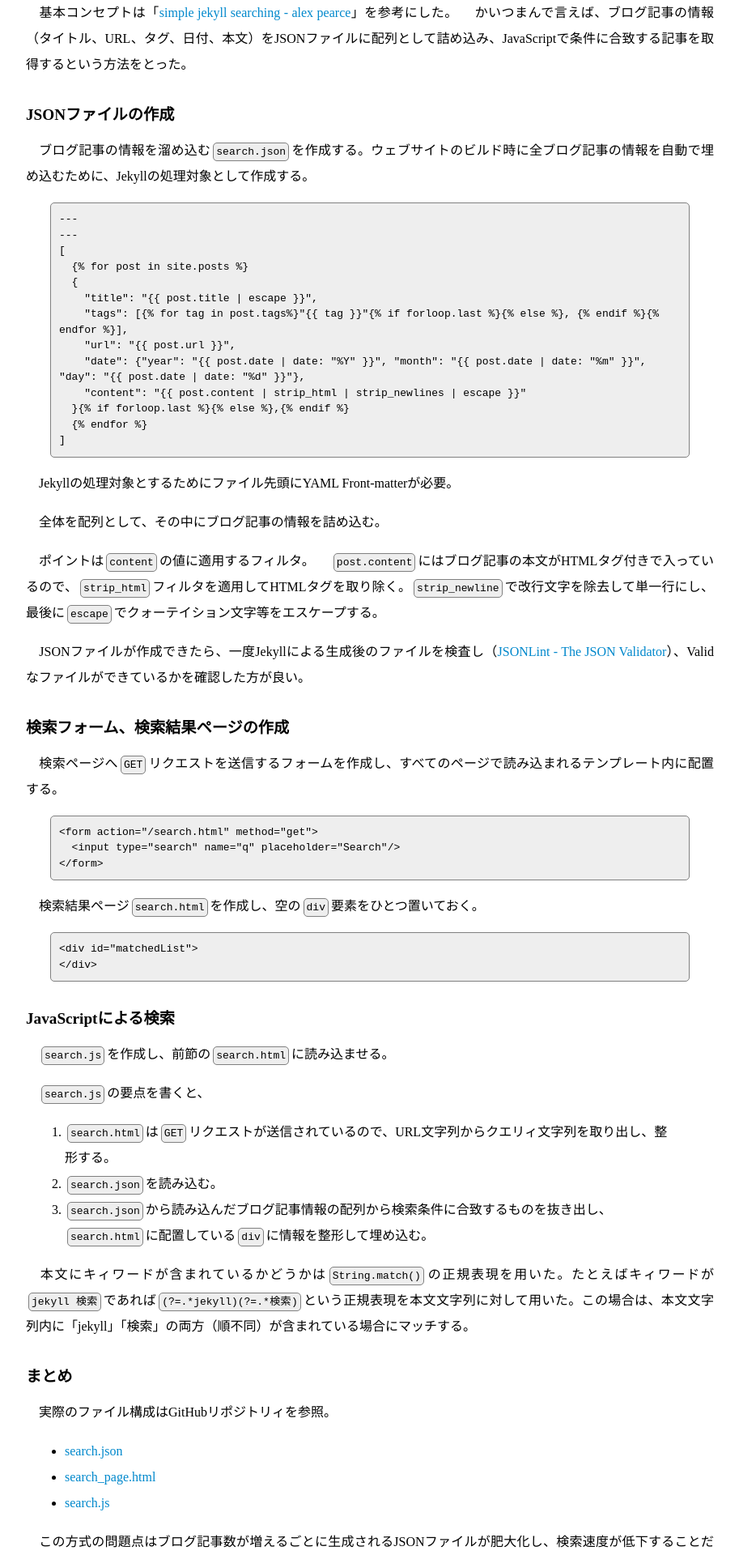
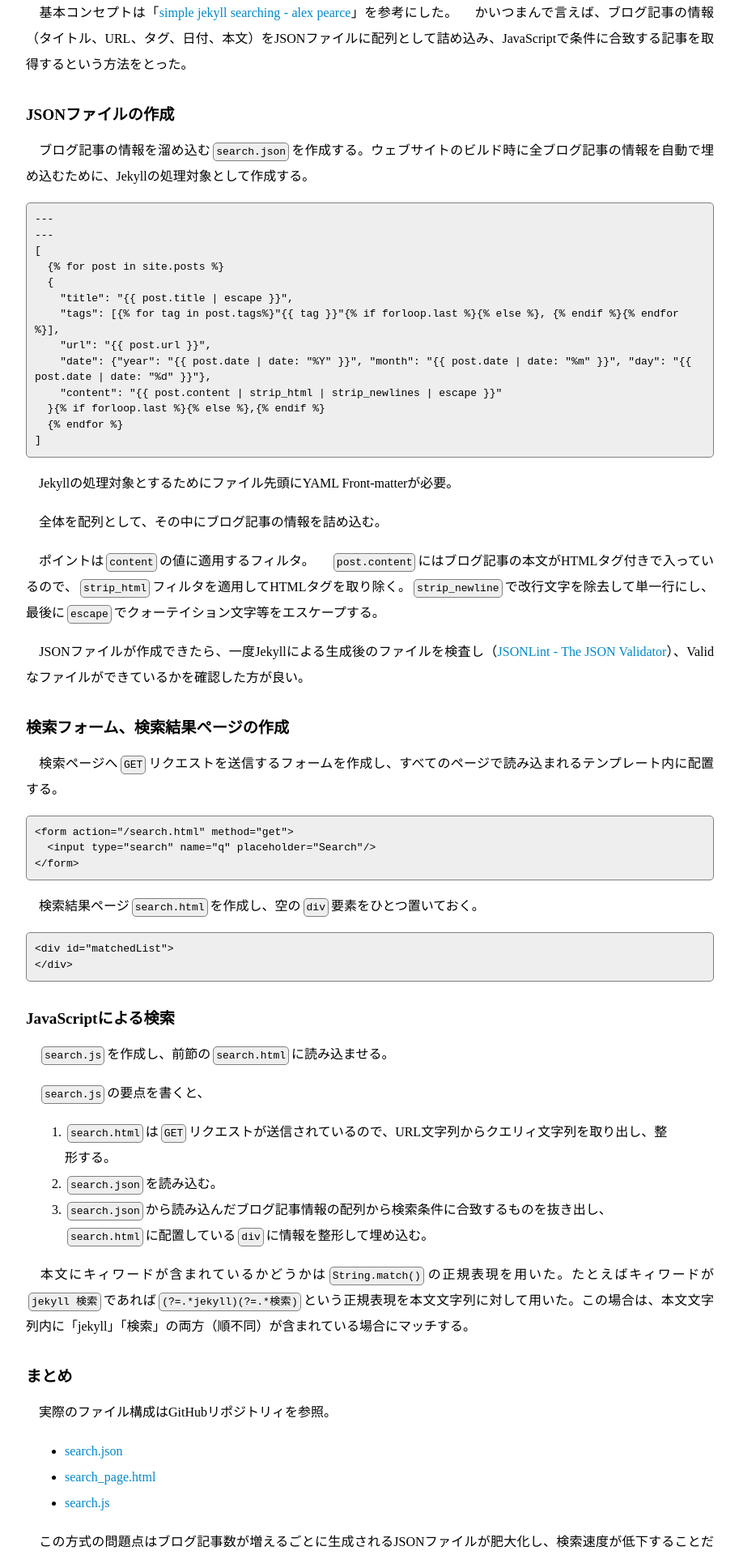
Before and after one commit to GenjiApp/genjiapp.github.io, a Jekyll site: the page built from blog/index.html, in a window 1280 px wide. Shown: the part 675-2595 px from the top of the page at 81% size, without its empty margins (183-1096 px from the left). Built offline with Jekyll 4.4.1, drawn with Linux system fonts in a browser that asks for light colours; Markdown is read by kramdown in place of the engine named in the settings; the list of posts is cut into pages by our own code.

Commit message:
fix styles for <pre>

```diff
--- a/css/post.css
+++ b/css/post.css
@@ -105,8 +105,8 @@ blockquote {
 pre {
     border: 1px solid gray;
     padding: 10px;
-    background-color: #EEE;
-    margin: 10px 30px;
+    background-color: #eee;
+    margin: 10px 0;
 
     -webkit-border-radius: 5px;
     -moz-border-radius: 5px;
```
